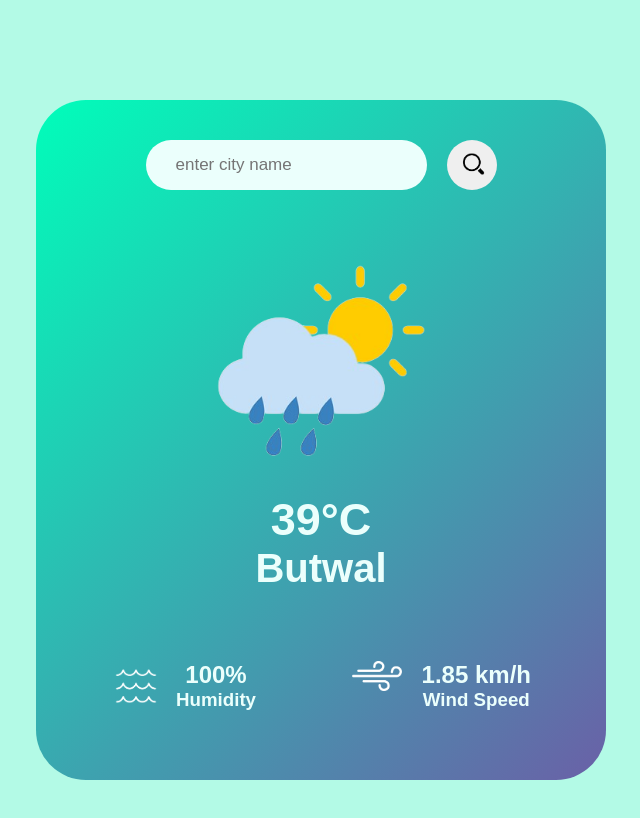
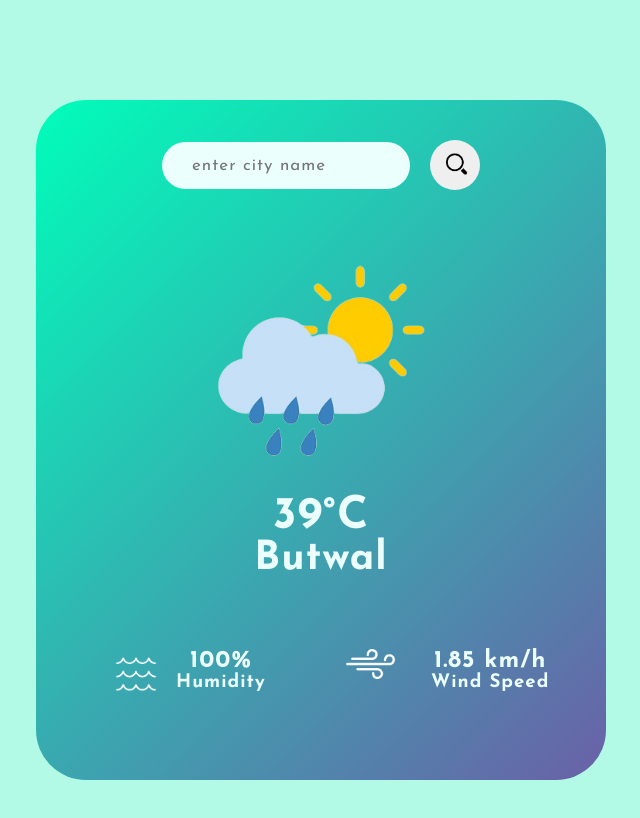
Before and after one commit to manishgyawali/Weather-App_Js, a plain HTML site: page index.html in a window 1280 px wide. Shown: the whole page, without its empty margins (319-959 px from the left). Drawn offline with Linux system fonts and the light colour scheme.

Commit message:
font changed

```diff
--- a/index.html
+++ b/index.html
@@ -5,6 +5,9 @@
     <meta name="viewport" content="width=device-width, initial-scale=1.0" />
     <title>Document</title>
     <link rel="stylesheet" href="./style.css" />
+    <link rel="preconnect" href="https://fonts.googleapis.com">
+<link rel="preconnect" href="https://fonts.gstatic.com" crossorigin>
+<link href="https://fonts.googleapis.com/css2?family=Josefin+Sans:ital,wght@0,100..700;1,100..700&display=swap" rel="stylesheet">
   </head>
   <body>
     <div class="main">
--- a/style.css
+++ b/style.css
@@ -2,7 +2,9 @@
 *{
     margin: 0px;
     padding: 0px;
-    font-family: 'Poppins', sans-serif ;
+    font-family: "Josefin Sans", sans-serif;
+    letter-spacing: 1px;
+
 }
 body{
     display: flex;
@@ -96,3 +98,6 @@ body{
     margin: 70px 40px;
 
 }
+.right-details h3{
+    width: 150px;
+}
```
